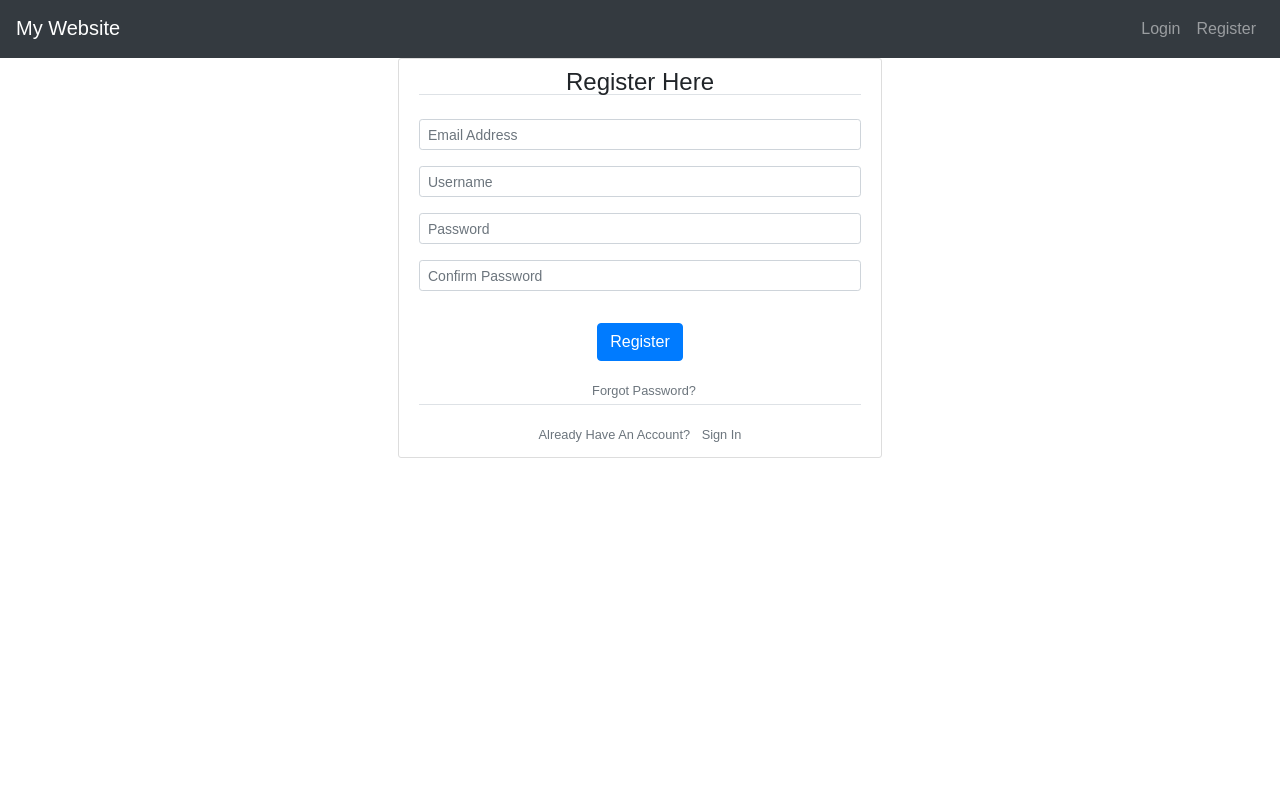
After one commit to aftab-hussain-93/fields-matcher, a Flask app: page /register.html in a window 1280 px wide. The commit adds this page. Run offline with Flask 2, Linux system fonts and the light colour scheme; some libraries are stand-ins or nearby versions.

Commit message:
Added Account Page

```diff
--- a/app/blueprints/api/models.py
+++ b/app/blueprints/api/models.py
@@ -37,7 +37,7 @@ class File(BaseFile):
 		super(File,self).__init__(*args, **kwargs)
 
 	def generate_update_file(self, filename, directory):
-		update_file = UpdatedFile(filename=filename, file=self, public_id=uuid.uuid4().hex, directory=directory, user=self.user)
+		update_file = UpdatedFile(filename=filename, file=self, public_id=uuid.uuid4().hex, directory=directory, user_id=self.user_id)
 		return update_file
 
 
@@ -59,5 +59,5 @@ class UpdatedFile(BaseFile):
 		return f"File - {self.filename} - Directory - {self.directory}"
 
 	def generate_update_file(self, filename, directory):
-		update_file = UpdatedFile(filename=filename, file=self.file, public_id=uuid.uuid4().hex, directory=directory, user=self.user)
+		update_file = UpdatedFile(filename=filename, file_id=self.file_id, public_id=uuid.uuid4().hex, directory=directory, user_id=self.user_id)
 		return update_file
--- /dev/null
+++ b/app/blueprints/auth/forms.py
@@ -0,0 +1,41 @@
+from flask_wtf import FlaskForm
+from wtforms import StringField, PasswordField, SubmitField, BooleanField
+from wtforms.validators import DataRequired, Email, Length, EqualTo, ValidationError
+from .models import User
+
+class LoginForm(FlaskForm):
+	email = StringField("Email Address",validators=[DataRequired(),Email()])
+	password = PasswordField("Password",validators=[DataRequired(),Length(8,16)])
+	submit = SubmitField("Sign In")
+	remember = BooleanField('Remember Me')
+
+class RegisterForm(FlaskForm):
+	email = StringField("Email Address",validators=[DataRequired(),Email()])
+	username = StringField("Username",validators=[DataRequired()])
+	password = PasswordField("Password",validators=[DataRequired(),Length(8)])
+	confirm_password = PasswordField("Confirm Password",validators=[DataRequired(),EqualTo('password')])
+	submit = SubmitField("Register")
+
+	def validate_username(self, username):
+		user = User.query.filter_by(username = username.data).first()
+		if user:
+			raise ValidationError("This username is already taken. Please use another one.")
+
+	def validate_email(self, email):
+		user = User.query.filter_by(email = email.data).first()
+		if user:
+			raise ValidationError("This email is already taken. Please use another one.")
+
+class RequestResetForm(FlaskForm):
+	email = StringField("Email Address",validators=[DataRequired(),Email()])
+	submit = SubmitField("Request Password Reset")
+
+	def validate_email(self, email):
+		user = User.query.filter_by(email = email.data).first()
+		if not user:
+			raise ValidationError("This email is not registered.")
+
+class PasswordResetForm(FlaskForm):
+	password = PasswordField("Password",validators=[DataRequired(),Length(8)])
+	confirm_password = PasswordField("Confirm Password",validators=[DataRequired(),EqualTo('password')])
+	submit = SubmitField("Reset Password")
--- a/app/blueprints/auth/models.py
+++ b/app/blueprints/auth/models.py
@@ -7,7 +7,7 @@ from itsdangerous import TimedJSONWebSignatureSerializer as Serializer
 
 @login.user_loader
 def load_user(user_id):
-    return User.get(user_id)
+    return User.query.get(user_id)
 
 
 class Base(db.Model):
@@ -17,12 +17,12 @@ class Base(db.Model):
 	date_created = db.Column(db.DateTime, default=db.func.current_timestamp())
 	date_modified = db.Column(db.DateTime, default=db.func.current_timestamp(), onupdate=db.func.current_timestamp())
 
-class User(Base):
+class User(Base, UserMixin):
 	username = db.Column(db.String, nullable=False)
 	password = db.Column(db.String, nullable=False)
 	email = db.Column(db.String, nullable=False)
 
-	uploaded_files = db.relationship('File', backref='user',lazy=True)
+	uploaded_files = db.relationship('File', backref='user',lazy='dynamic')
 
 	updated_files = db.relationship('UpdatedFile', backref='user',lazy=True)
 
--- a/app/blueprints/auth/routes.py
+++ b/app/blueprints/auth/routes.py
@@ -1,8 +1,89 @@
-from flask import Blueprint
+from flask import render_template, Blueprint, redirect, url_for, flash, request, session, current_app, jsonify
+from .forms import RegisterForm, LoginForm, RequestResetForm, PasswordResetForm
+from flask_login import current_user, login_user, logout_user, login_required
+from app import db, bcrypt, mail
+from .models import User
+from app.utils import get_user_files
+from werkzeug.urls import url_parse
 
 auth = Blueprint('auth',__name__)
 
-users = {
-    "john": "hello",
-    "susan": "bye"
-}
+@auth.route('/login.html', methods = ['POST','GET'])
+def login():
+	if current_user.is_authenticated:
+		return redirect(url_for('main.home'))
+	form = LoginForm()
+	if form.validate_on_submit():
+		user = User.query.filter_by(email = form.email.data).first()
+		if user and bcrypt.check_password_hash(user.password, form.password.data):
+			login_user(user, remember = form.remember.data)
+			next_page = request.args.get('next')
+			session['username'] = user.username
+			if not next_page or url_parse(next_page).netloc != '':
+				return redirect(url_for('main.home'))
+			else:
+				return redirect(next_page)
+		flash('Email or password incorrect please try again',  category='info')
+		return redirect(url_for('auth.login'))
+	return render_template('login.html', form= form)
+
+@auth.route('/register.html', methods = ['POST','GET'])
+def register():
+	if current_user.is_authenticated:
+		return redirect(url_for('main.home'))
+	form = RegisterForm()
+	if request.method == "POST":
+		print("request POST")
+		if form.validate_on_submit():
+			hashed_password = bcrypt.generate_password_hash(form.password.data).decode('utf-8')
+			user = User(email = form.email.data, username = form.username.data, password = hashed_password)
+			db.session.add(user)
+			db.session.commit()
+			flash(f'User {form.username.data} has been registered!', category='info')
+			return redirect(url_for('auth.login'))
+	return render_template('register.html', form= form)
+
+
+@auth.route('/logout')
+def logout():
+    logout_user()
+    return redirect(url_for('main.home'))
+
+
+@auth.route('/profile/<user>')
+@login_required
+def profile(user):
+	all_file_list = get_user_files(current_user)
+	print(all_file_list)
+	return render_template("account.html", files=all_file_list)
+
+@auth.route('/reset_password', methods = ['POST','GET'])
+def request_reset():
+	if current_user.is_authenticated:
+		flash('Please logout to reset password')
+		return redirect(url_for('main.home'))
+	form = RequestResetForm()
+	if form.validate_on_submit():
+		user = User.query.filter_by(email = form.email.data).first()
+		send_reset_email(user)
+		flash('Reset details have been sent over email. Please check to reset.')
+		return redirect(url_for('auth.login'))
+	return render_template('request_reset.html', form = form)
+
+
+@auth.route('/reset_password/<token>', methods = ['POST','GET'])
+def reset_token(token):
+	if current_user.is_authenticated:
+		return redirect(url_for('main.home'))
+	user = User.verify_reset_token(token)
+	if not user:
+		flash('Invalid or Expired token')
+		return redirect(url_for('auth.request_reset'))
+	form = PasswordResetForm()
+	if form.validate_on_submit():
+		hashed_password = bcrypt.generate_password_hash(form.password.data).decode('utf-8')
+		user.password = hashed_password
+		db.session.commit()
+		flash('your password has been updated.')
+		return redirect(url_for('auth.login'))
+	return render_template('reset-token.html', form = form)
--- /dev/null
+++ b/app/static/css/style.css
@@ -0,0 +1,31 @@
+html, body {
+	height: 100%;
+    width: 100%;
+    margin: 0;
+}
+
+body {
+	background-color: #fff;
+	color:#212529;
+	font-family:Arial,Helvetica, sans-serif;
+	font-size:16px;
+	line-height: 1.6em;
+}
+
+a {
+  color: inherit; /* blue colors for links too */
+  text-decoration: none; /* no underline */
+}
+
+.signinup-container {
+  text-align: center;
+}
+
+.signinup {
+	display: inline-block;
+  background: #ffffff;
+  padding: 10px 20px;
+  border: 1px solid #dddddd;
+  border-radius: 3px;
+  margin-bottom: 20px;
+}
--- a/app/static/js/modify.js
+++ b/app/static/js/modify.js
@@ -23,6 +23,8 @@ $(document).ready(function () {
         output.file_id = file_id;
         let header = {};
         $("#applyBtn").click(function () {
+          // for
+          // console.log()
           let ext = $("input#extension").val();
           output.extension = ext;
           var elems = $("#form-contents input").map(function (idx, elem) {
--- a/app/templates/base.html
+++ b/app/templates/base.html
@@ -8,26 +8,80 @@
     <link rel="stylesheet" href="https://stackpath.bootstrapcdn.com/bootstrap/4.5.0/css/bootstrap.min.css" integrity="sha384-9aIt2nRpC12Uk9gS9baDl411NQApFmC26EwAOH8WgZl5MYYxFfc+NcPb1dKGj7Sk" crossorigin="anonymous">
     <meta charset="UTF-8" />
     <meta name="viewport" content="width=device-width, initial-scale=1.0" />
-    <link
-      rel="stylesheet"
-      href="{{ url_for('static', filename='jqueryui/jquery-ui.css') }}"
-    />
-    <link
-      rel="stylesheet"
-      href="{{ url_for('static', filename='jqueryui/jquery-ui.structure.css') }}"
-    />
-    <link
-      rel="stylesheet"
-      href="{{ url_for('static', filename='jqueryui/jquery-ui.theme.css') }}"
-    />
+    <link rel="stylesheet" href="{{ url_for('static', filename='jqueryui/jquery-ui.css') }}"/>
+    <link rel="stylesheet" href="{{ url_for('static', filename='jqueryui/jquery-ui.structure.css') }}" />
+    <link rel="stylesheet" href="{{ url_for('static', filename='jqueryui/jquery-ui.theme.css') }}" />
+    <link rel="stylesheet" type="text/css" href="{{ url_for('static',filename='css/style.css') }}" />
     <script src="https://ajax.googleapis.com/ajax/libs/jquery/3.5.1/jquery.min.js"></script>
+    <script src="https://maxcdn.bootstrapcdn.com/bootstrap/4.0.0/js/bootstrap.min.js" integrity="sha384-JZR6Spejh4U02d8jOt6vLEHfe/JQGiRRSQQxSfFWpi1MquVdAyjUar5+76PVCmYl" crossorigin="anonymous"></script>
     <script src="{{ url_for('static', filename='jqueryui/jquery-ui.js') }}"></script>
           <!-- Custom styles for this template -->
           <!-- <link href="cover.css" rel="stylesheet"> -->
         </head>
+        <body>
+          <header id="main-header">
+            <nav class="navbar navbar-expand-md bg-dark navbar-dark">
+              <a class="navbar-brand" href="{{ url_for('main.home') }}">My Website</a>
+              <button class="navbar-toggler" type="button" data-toggle="collapse" data-target="#collapsibleNavbar">
+              <span class="navbar-toggler-icon"></span>
+              </button>
+              <div class="collapse navbar-collapse" id="collapsibleNavbar">
+                <ul class="navbar-nav ml-auto">
+                  {% if current_user.is_anonymous %}
+                    <li class="nav-item">
+                      <a class="nav-link" href="{{ url_for('auth.login') }}">Login</a>
+                    </li>
+                    <li class="nav-item">
+                      <a class="nav-link" href="{{ url_for('auth.register') }}">Register</a>
+                    </li>
+                  {% else %}
+                    <li class="nav-item">
+                      <a class="nav-link" href="{{ url_for('auth.profile', user=current_user.username) }}">Profile</a>
+                    </li>
+                    <li class="nav-item">
+                      <button  type="button" class="btn btn-link nav-link" data-toggle="modal" data-target="#exampleModalCenter">
+                      Logout
+                      </button>
+                    </li>
+                  {% endif %}
+                </ul>
+              </div>
+            </nav>
+          </header>
+         <div class="col-md-8">
+          {% with messages = get_flashed_messages(with_categories=true) %}
+            {% if messages %}
+              {% for category, message in messages %}
+                <div class="alert alert-{{ category }}">
+                  {{ message }}
+                </div>
+              {% endfor %}
+            {% endif %}
+          {% endwith %}
+        </div>
         {% block contents %}
         {% endblock %}
         {% block scripts %}
         {% endblock %}
+        <!-- Modal -->
+        <div class="modal fade" id="exampleModalCenter" tabindex="-1" role="dialog" aria-labelledby="exampleModalCenterTitle" aria-hidden="true">
+          <div class="modal-dialog modal-dialog-centered" role="document">
+            <div class="modal-content">
+              <div class="modal-header">
+                <h5 class="modal-title" id="exampleModalCenterTitle">Are you sure?</h5>
+                <button type="button" class="close" data-dismiss="modal" aria-label="Close">
+                <span aria-hidden="true">&times;</span>
+                </button>
+              </div>
+              <div class="modal-body">
+                Logging out user
+              </div>
+              <div class="modal-footer">
+                <button type="button" class="btn btn-secondary" data-dismiss="modal">Close</button>
+                <a class="btn btn-primary"  href="{{ url_for('auth.logout') }}" role="button">Logout User</a>
+              </div>
+            </div>
+          </div>
+        </div>
       </body>
     </html>
--- /dev/null
+++ b/app/templates/register.html
@@ -0,0 +1,72 @@
+{% extends "base.html" %}
+{% block contents %}
+<div class="signinup-container">
+	<div class="signinup">
+		<form action="" method="POST">
+			{{ form.hidden_tag() }}
+			<fieldset class="form-group">
+				<legend class="border-bottom mb-4">Register Here</legend>
+				<div class="form-group">
+					{% if form.email.errors %}
+						{{ form.email(class="form-control form-control-sm is-invalid") }}
+						<div class="invalid-feedback">
+							{% for error in form.email.errors %}
+								<span>{{ error }}</span>
+							{% endfor %}
+						</div>
+					{% else %}
+						{{ form.email(class="form-control form-control-sm", size=50, placeholder="Email Address") }}
+					{% endif %}
+				</div>
+				<div class="form-group">
+					{% if form.username.errors %}
+						{{ form.username(class="form-control form-control-sm is-invalid") }}
+						<div class="invalid-feedback">
+							{% for error in form.username.errors %}
+								<span>{{ error }}</span>
+							{% endfor %}
+						</div>
+					{% else %}
+						{{ form.username(class="form-control form-control-sm", size=50, placeholder="Username") }}
+					{% endif %}
+				</div>
+				<div class="form-group">
+					{% if form.password.errors %}
+						{{ form.password(class="form-control form-control-sm is-invalid") }}
+						<div class="invalid-feedback">
+							{% for error in form.password.errors %}
+								<span>{{ error }}</span>
+							{% endfor %}
+						</div>
+					{% else %}
+						{{ form.password(class="form-control form-control-sm", size=50, placeholder="Password") }}
+					{% endif %}
+				</div>
+				<div class="form-group">
+					{% if form.confirm_password.errors %}
+						{{ form.confirm_password(class="form-control form-control-sm is-invalid") }}
+						<div class="invalid-feedback">
+							{% for error in form.confirm_password.errors %}
+								<span>{{ error }}</span>
+							{% endfor %}
+						</div>
+					{% else %}
+						{{ form.confirm_password(class="form-control form-control-sm", size=50, placeholder="Confirm Password") }}
+					{% endif %}
+				</div>
+			</fieldset>
+			<div class="form-group">
+				{{ form.submit(class_="btn btn-primary") }}
+			</div>
+			<small class="text-muted ml-2">
+			<a href="{{ url_for('auth.request_reset') }}">Forgot Password?</a>
+			</small>
+		</form>
+		 <div class="border-top pt-3">
+        <small class="text-muted">
+            Already Have An Account? <a class="ml-2" href="{{ url_for('auth.login') }}">Sign In</a>
+        </small>
+    	</div>
+	</div>
+</div>
+{% endblock %}
```
Also changed, not shown: app/__init__.py (+7 -0 lines), app/blueprints/api/routes.py (+116 -32 lines), app/blueprints/main/routes.py (+11 -7 lines), app/blueprints/test/routes.py (added, +29 -0 lines), app/templates/account.html (added, +48 -0 lines), app/templates/home.html (+5 -5 lines), app/templates/login.html (added, +54 -0 lines), app/templates/modify.html (+4 -4 lines), app/utils/__init__.py (+24 -14 lines), app/test.db. Lines whose indentation alone changed are shown as unchanged.
